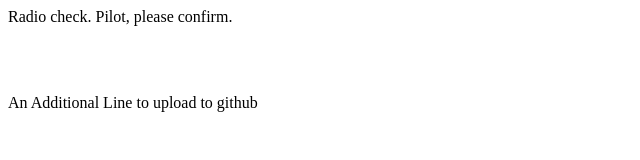
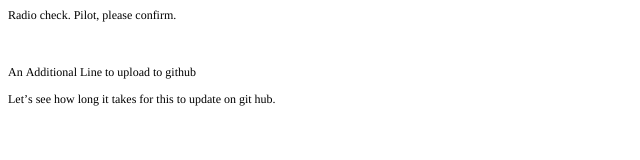
Before and after one commit to damonwalker/communication-log, a plain HTML site: page index.html in a window 1280 px wide. Shown: the whole page, without its empty margins (0-640 px from the left). Drawn offline with Linux system fonts and the light colour scheme.

Commit message:
How long will this take to update

```diff
--- a/index.html
+++ b/index.html
@@ -1,6 +1,22 @@
+<!DOCTYPE html PUBLIC "-//W3C//DTD HTML 4.01//EN" "http://www.w3.org/TR/html4/strict.dtd">
 <html>
+<head>
+  <meta http-equiv="Content-Type" content="text/html; charset=utf-8">
+  <meta http-equiv="Content-Style-Type" content="text/css">
+  <title></title>
+  <meta name="Generator" content="Cocoa HTML Writer">
+  <meta name="CocoaVersion" content="2022.3">
+  <style type="text/css">
+    p.p1 {margin: 0.0px 0.0px 12.0px 0.0px; font: 12.0px Times; color: #000000; -webkit-text-stroke: #000000}
+    p.p2 {margin: 0.0px 0.0px 0.0px 0.0px; font: 12.0px Times; color: #000000; -webkit-text-stroke: #000000; min-height: 14.0px}
+    span.s1 {font-kerning: none}
+  </style>
+</head>
 <body>
-<p>Radio check. Pilot, please confirm.</p>
-<br><br><p>An Additional Line to upload to github</p>
+<p class="p1"><span class="s1">Radio check. Pilot, please confirm.</span></p>
+<p class="p2"><span class="s1"></span><br></p>
+<p class="p2"><span class="s1"></span><br></p>
+<p class="p1"><span class="s1">An Additional Line to upload to github</span></p>
+<p class="p1"><span class="s1">Let’s see how long it takes for this to update on git hub.<span class="Apple-converted-space"> </span></span></p>
 </body>
 </html>
```
Also changed, not shown: 1 other file.
